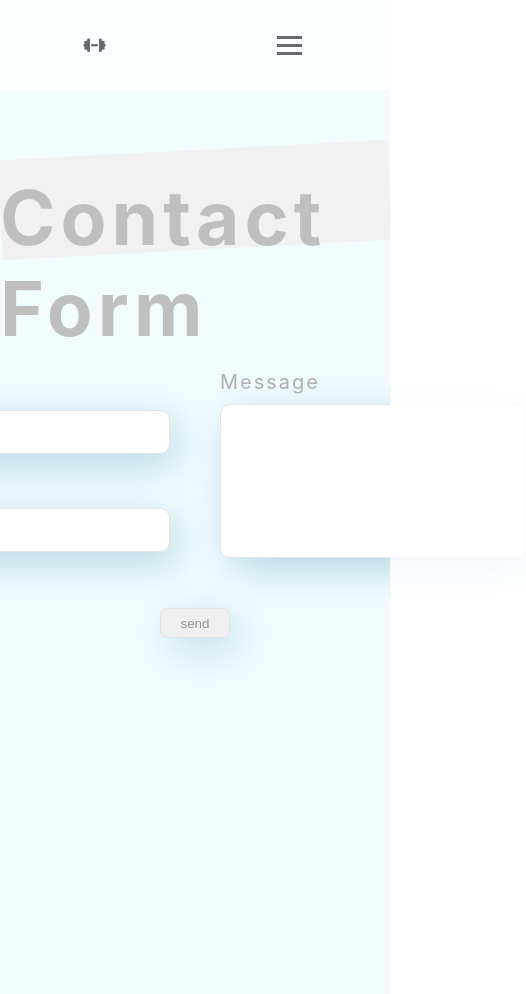
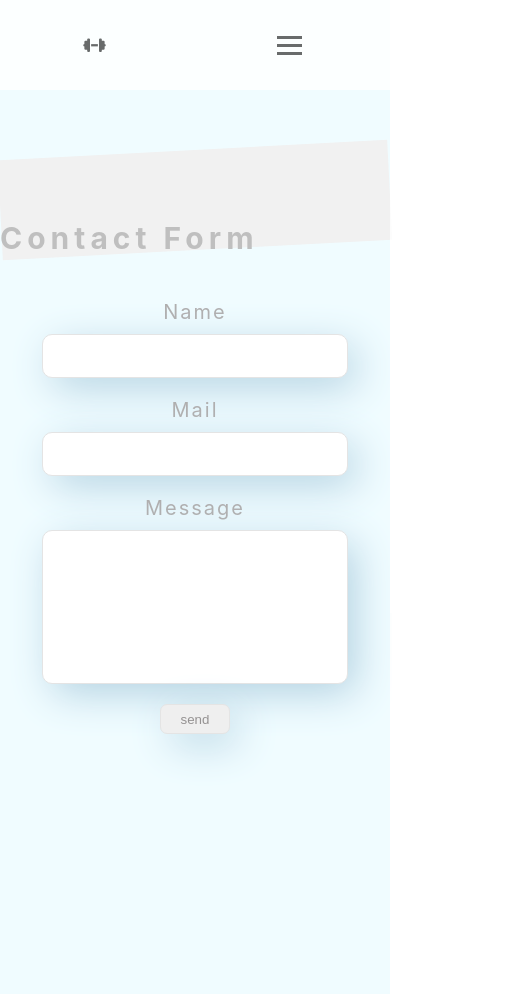
Before and after one commit to takuyahori/portfolio, a React (Create React App) app: page /contact in a window 390 px wide. Shown: the whole page, 526 px wide, since content can reach past the window. Built offline with nearby package versions, Linux system fonts and the light colour scheme.

Commit message:
contact sp表示記述

```diff
--- a/src/App.css
+++ b/src/App.css
@@ -128,10 +128,7 @@ nav ul li a:hover {
 
 
 .contact__wrap {
-  display: flex;
-  justify-content: center;
-  align-items: center;
-  margin-top: 100px;
+  margin-top: 50px;
 }
 
 .contact__field {
@@ -154,17 +151,13 @@ nav ul li a:hover {
   border-radius: 10px;
 }
 
-.contact__right {
-  margin-left: 50px;
-}
-
 .contact__right input {
   height: 150px;
 }
 
 .contact__send {
   text-align: center;
-  margin-top: 50px;
+  margin-top: 20px;
 }
 
 .contact__send button {
@@ -206,7 +199,7 @@ nav ul li a:hover {
 }
 
 .product__wrap {
-  margin-top: 80px;
+  margin: 80px;
 }
 
 .product__list li {
@@ -286,6 +279,15 @@ nav ul li a:hover {
     font-size: 1vh;
   }
 
+  .contact__form {
+    text-align: center;
+  }
+
+  .contact__text {
+    top: -105px;
+    font-size: 20px;
+  }
+
   .product__title {
     top: -105px;
     font-size: 20px;
@@ -321,6 +323,17 @@ nav ul li a:hover {
     height: 180px;
   }
 
+  .contact__wrap {
+    display: flex;
+    justify-content: center;
+    align-items: center;
+    margin-top: 100px;
+  }
+
+  .contact__right {
+    margin-left: 50px;
+  }
+
   .product__list {
     display: flex;
     justify-content: center;
```
